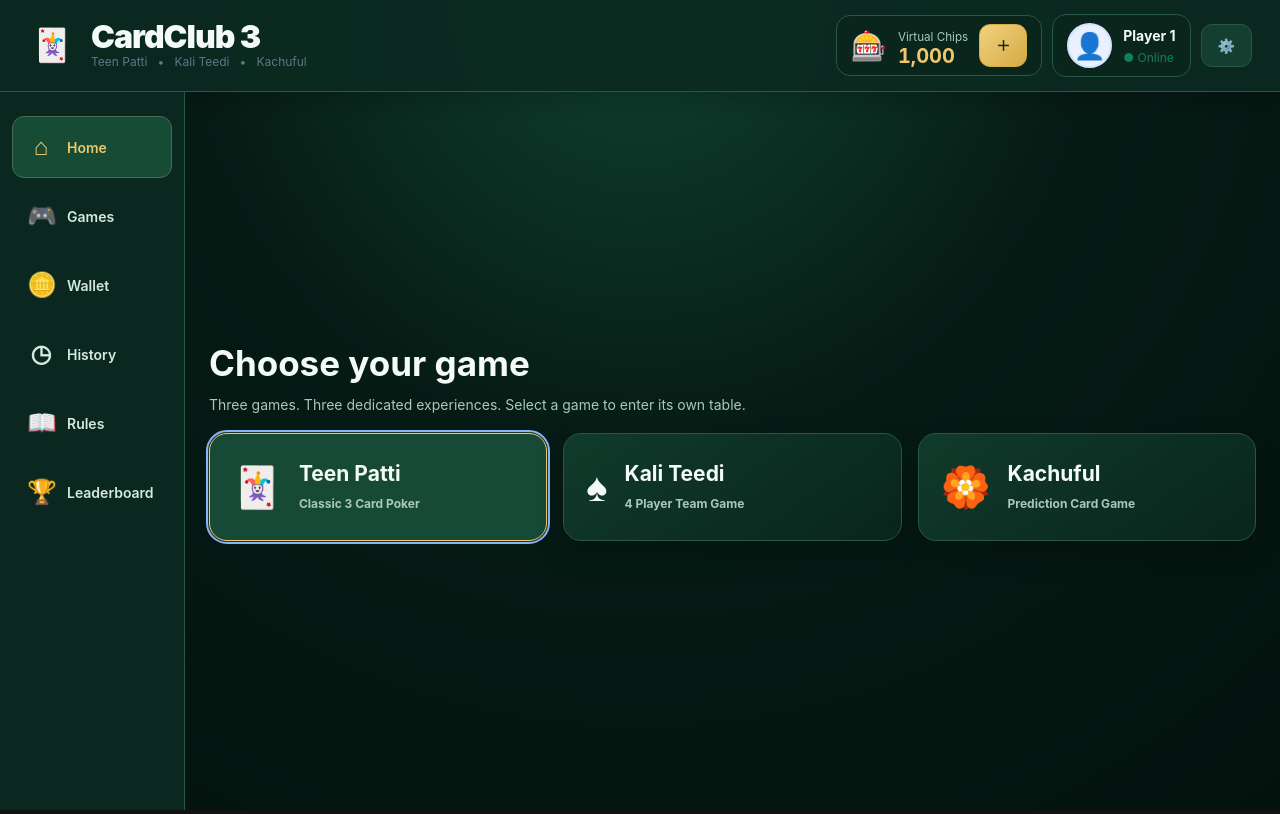
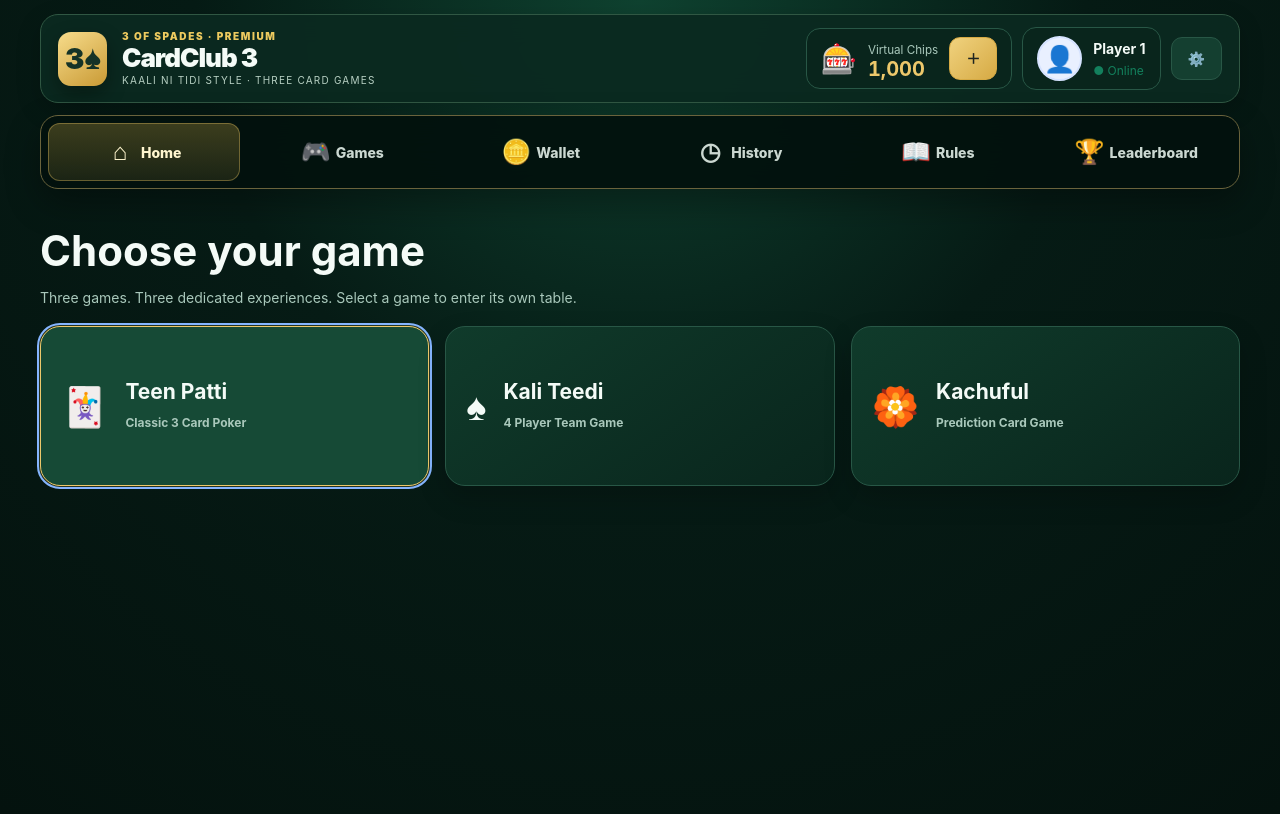
Before and after one commit to tusharnayak531-ai/3-of-spades, a website: page public/index.html in a window 1280 px wide. Drawn offline with nearby package versions, Linux system fonts and the light colour scheme; no server answers.

Commit message:
Match Kali Tidi v34.9 premium navigation, typography, game panels and card proportions

```diff
--- a/public/index.html
+++ b/public/index.html
@@ -69,11 +69,30 @@ button:hover:not(:disabled){filter:brightness(1.08)}
 .hand-section{border-radius:19px}.phase-banner{background:#103b2b;color:#edc86b;border-color:#285746}
 .badge{background:#123b2c;color:#edc86b;border:1px solid #285746}.game-page-label strong{color:#edc86b}
 @media(max-width:700px){.felt-scene{padding:12px 5px}.table-oval{border-width:6px;border-radius:35%/25%}.table-oval:before{inset:11px}.play-card{border-radius:7px}}
+
+/* UI alignment with uploaded Kali Tidi v34.9 source: premium home nav, brand, panels and cards */
+.kali-eyebrow{display:block;font-size:10px;line-height:1.5;letter-spacing:.16em;color:#edca5f;font-weight:900}
+.header{width:min(1200px,calc(100% - 22px));margin:14px auto 0;border:1px solid #305743;border-radius:18px;padding:12px 17px;backdrop-filter:blur(14px);position:relative}
+.brand-icon{width:49px;height:54px;border-radius:13px;background:linear-gradient(145deg,#f7dc8b,#c99a35);color:#153327;font-size:29px;font-weight:1000;box-shadow:0 8px 20px #0005}
+.brand-title{display:flex;flex-direction:column;line-height:1.1;font-size:26px;letter-spacing:-.04em}.brand-sub{font-size:10px;letter-spacing:.12em;color:#b8d1c4}
+.layout{width:min(1200px,calc(100% - 22px));margin:0 auto;display:block}
+.nav{position:sticky;top:8px;z-index:50;display:grid;grid-template-columns:repeat(6,minmax(0,1fr));gap:7px;width:100%;min-height:0;padding:7px;margin:12px 0;border:1px solid #6a633c;border-radius:18px;background:rgba(3,18,13,.94);box-shadow:0 14px 35px #0005;backdrop-filter:blur(18px)}
+.nav button{display:flex;justify-content:center;gap:7px;border:0;border-radius:12px;padding:11px 6px;min-width:0;background:transparent;font-weight:800;color:#cbd8d1}
+.nav button.active{color:#fff6cf;background:linear-gradient(180deg,rgba(202,169,72,.29),rgba(202,169,72,.12));box-shadow:inset 0 0 0 1px #d9b85d66}
+.workspace{width:100%;padding:6px 0 30px}
+.section-intro{margin:12px 0 16px}.section-intro h1{font-size:clamp(27px,4vw,42px)!important}
+.game-tab{min-height:160px;border-radius:20px!important;padding:20px!important}.game-tab .tab-icon{font-size:38px}
+.stage,.side-panel{border-radius:21px!important;backdrop-filter:blur(8px)}
+.stage-top{padding:18px}.stage-heading h2{font-size:clamp(22px,3vw,31px)}
+.play-card{width:69px;height:97px;border-radius:10px;padding:7px;box-shadow:0 7px 15px #0004}.play-card .corner{font-size:18px}.play-card .pip{font-size:38px}
+.hand-cards{display:flex;gap:8px;justify-content:center;flex-wrap:wrap;padding:12px 4px}
+.table-oval{border-radius:46%/38%;max-width:780px;margin:auto}
+@media(max-width:760px){.header{margin-top:7px;padding:10px}.layout{width:calc(100% - 12px)}.nav{grid-template-columns:repeat(3,1fr);position:relative;top:auto}.nav button{padding:9px 5px}.workspace{padding:6px}.game-tab{min-height:110px;padding:12px!important}.play-card{width:54px;height:77px}.play-card .corner{font-size:14px}.play-card .pip{font-size:29px}.table-oval{height:310px}.brand-title{font-size:20px}}
 </style>
 </head>
 <body>
 <header class="header">
-  <div class="brand"><div class="brand-icon" aria-hidden="true">🃏</div><div><div class="brand-title">CardClub 3</div><div class="brand-sub">Teen Patti &nbsp; • &nbsp; Kali Teedi &nbsp; • &nbsp; Kachuful</div></div></div>
+  <div class="brand"><div class="brand-icon" aria-hidden="true">3♠</div><div><div class="brand-title"><small class="kali-eyebrow">3 OF SPADES · PREMIUM</small>CardClub 3</div><div class="brand-sub">KAALI NI TIDI STYLE · THREE CARD GAMES</div></div></div>
   <div class="header-right">
     <div class="wallet-pill"><span class="chip">🎰</span><span><small class="muted">Virtual Chips</small><strong class="chip-display" id="topChips">1,000</strong></span><button class="success" id="walletPlus" aria-label="About virtual chips">＋</button></div>
     <div class="profile-pill"><span class="avatar">👤</span><span><strong id="headerPlayer">Player 1</strong><span class="online">● Online</span></span></div>
```
